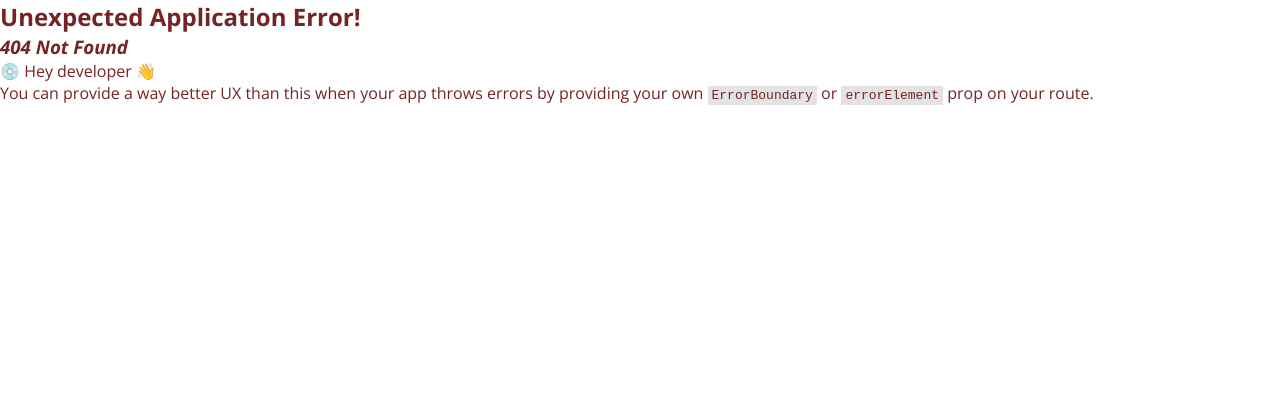
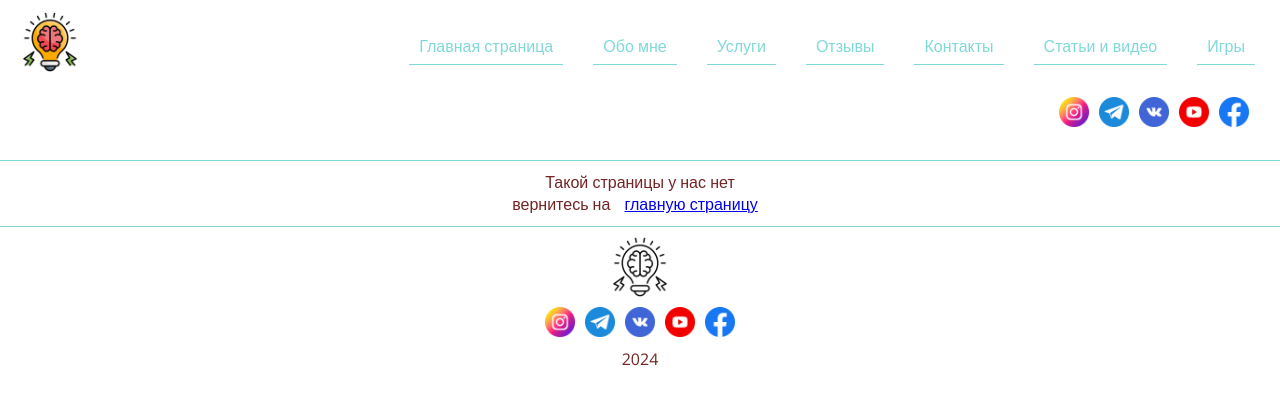
Before and after one commit to irene-strigo/eletskaya-psy, a React app: page /services/1 in a window 1280 px wide. Before the commit this address had no page. Shown: the top 404 px of the page. Built offline with nearby package versions, Linux system fonts and the light colour scheme; a web font is replaced by a local one.

Commit message:
add error page

```diff
--- /dev/null
+++ b/src/pages/ErrorPage.tsx
@@ -0,0 +1,23 @@
+import React from 'react';
+import Header from '../components/Header';
+import Footer from '../components/Footer';
+import { PageWrapper } from './PagesStyles';
+import { ContactsContainer, HeaderLogoLink } from '../components/CommonStyles';
+
+const AboutMePage = () => {
+  return (
+    <PageWrapper>
+      <Header />
+      <ContactsContainer>
+        <p>Такой страницы у нас нет</p>
+        <p>
+          вернитесь на <HeaderLogoLink to="/main">главную страницу</HeaderLogoLink>
+        </p>
+      </ContactsContainer>
+
+      <Footer />
+    </PageWrapper>
+  );
+};
+
+export default AboutMePage;
--- a/src/router.tsx
+++ b/src/router.tsx
@@ -10,6 +10,7 @@ import TestimonialsPage from './pages/TestimonialsPage';
 import ContactsPage from './pages/ContactsPage';
 import GamesPage from './pages/GamesPage';
 import ArticlesPage from './pages/ArticlesPage';
+import ErrorPage from './pages/ErrorPage';
 
 export const router = createBrowserRouter([
   {
@@ -48,4 +49,8 @@ export const router = createBrowserRouter([
     path: '/games',
     element: <GamesPage />,
   },
+  {
+    path: '*',
+    element: <ErrorPage />,
+  },
 ]);
```
